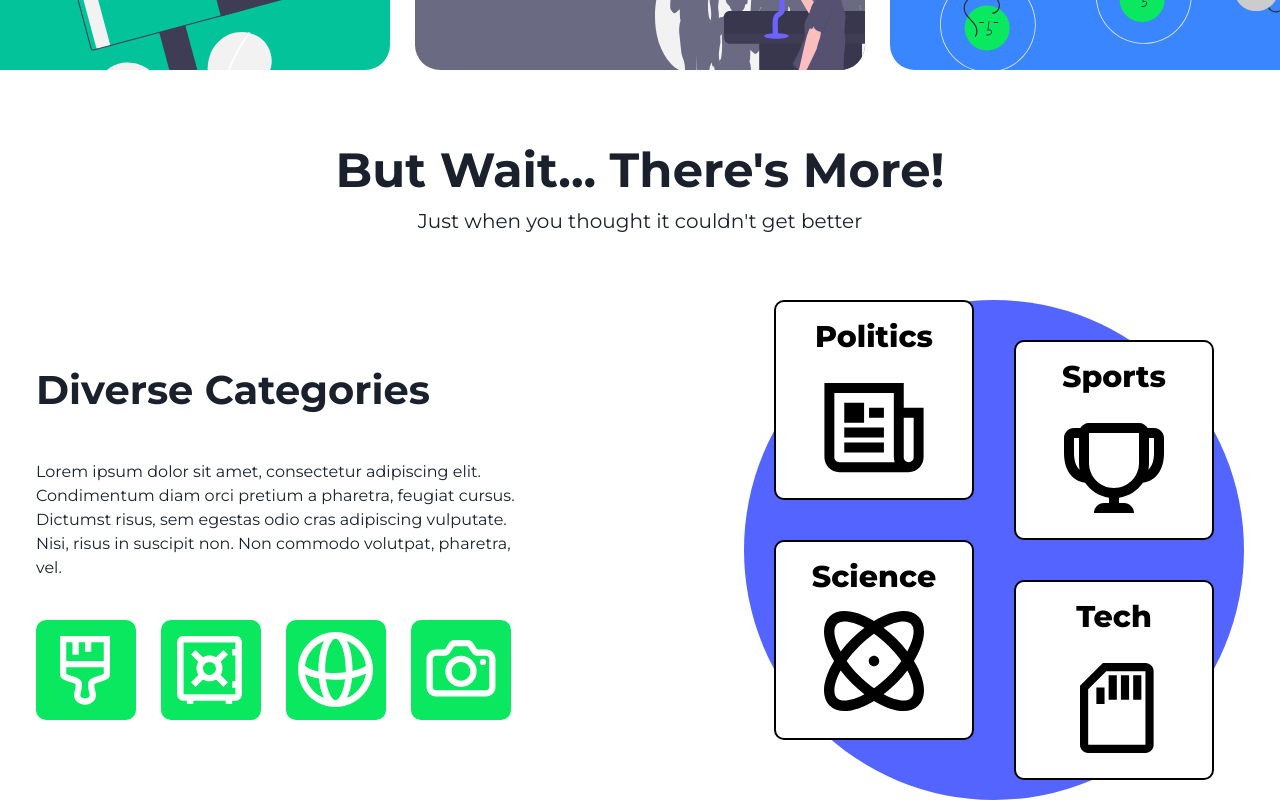
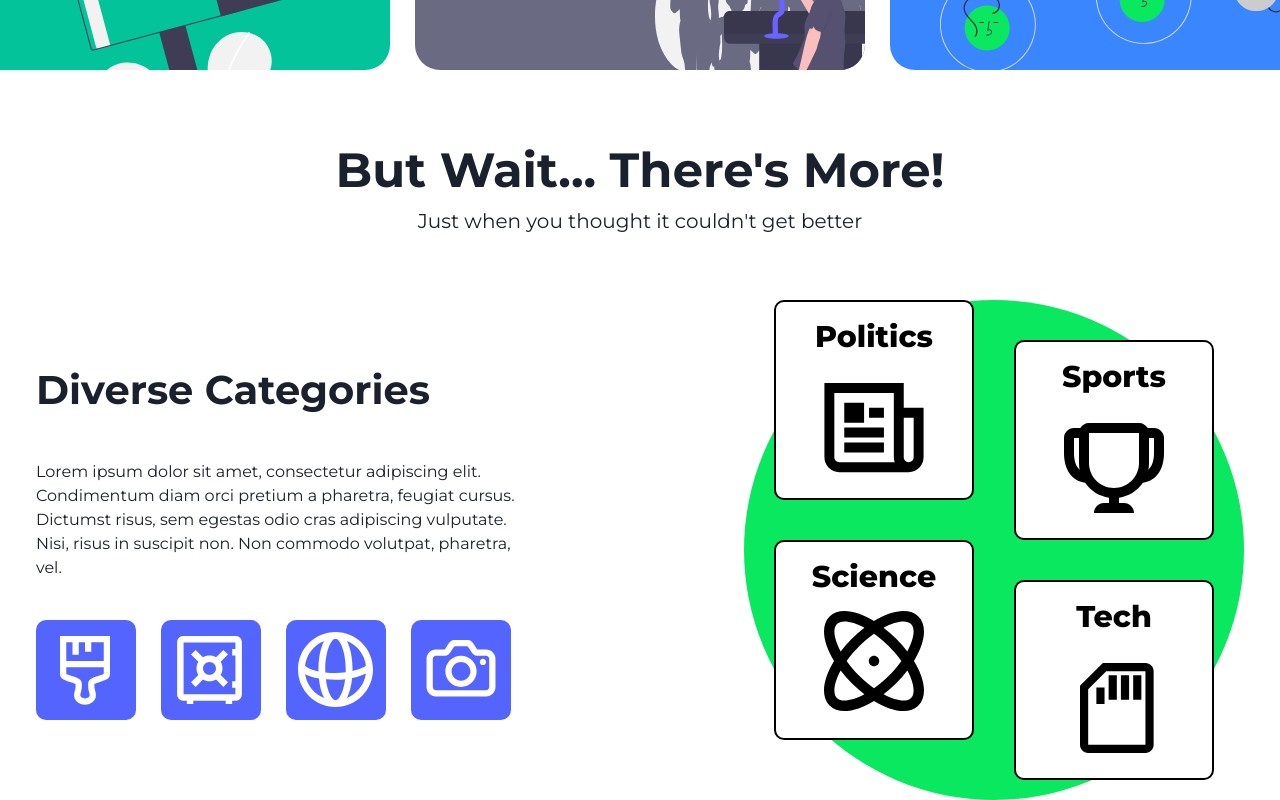
Before and after one commit to aditya1rawat/onpointsite2.0, a Next.js app: page / in a window 1280 px wide. Shown: the part 1946-2746 px from the top of the page. Built offline with nearby package versions, Linux system fonts and the light colour scheme.

Commit message:
tooltips

```diff
--- a/components/Landing/CategoriesWriters/CategoriesWriters.js
+++ b/components/Landing/CategoriesWriters/CategoriesWriters.js
@@ -6,7 +6,8 @@ import {
 	Text,
 	VStack,
 	Flex,
-	SimpleGrid
+	SimpleGrid,
+	Tooltip
 } from '@chakra-ui/react';
 import Categories from './Categories';
 import Writers from './Writers';
@@ -46,10 +47,11 @@ export default function CategoriesWriters() {
 							non. Non commodo volutpat, pharetra, vel.
 						</Text>
 						<Stack direction='row' mt='10' spacing='25px'>
+							<Tooltip label='Art' placement='top'>
 								<Box
 									width='100px'
 									height='100px'
-								bg='#09E85E'
+									bg='#5465FF'
 									px='6'
 									py='4'
 									borderRadius='10px'
@@ -69,10 +71,12 @@ export default function CategoriesWriters() {
 										/>
 									</svg>
 								</Box>
+							</Tooltip>
+							<Tooltip label='Business' placement='top'>
 								<Box
 									width='100px'
 									height='100px'
-								bg='#09E85E'
+									bg='#5465FF'
 									px='4'
 									py='4'
 									borderRadius='10px'
@@ -92,10 +96,12 @@ export default function CategoriesWriters() {
 										/>
 									</svg>
 								</Box>
+							</Tooltip>
+							<Tooltip label='Current Events' placement='top'>
 								<Box
 									width='100px'
 									height='100px'
-								bg='#09E85E'
+									bg='#5465FF'
 									borderRadius='10px'
 									px='3'
 									py='3'
@@ -115,10 +121,12 @@ export default function CategoriesWriters() {
 										/>
 									</svg>
 								</Box>
+							</Tooltip>
+							<Tooltip label='Entertainment' placement='top'>
 								<Box
 									width='100px'
 									height='100px'
-								bg='#09E85E'
+									bg='#5465FF'
 									borderRadius='10px'
 									px='15px'
 									py='5'
@@ -138,12 +146,13 @@ export default function CategoriesWriters() {
 										/>
 									</svg>
 								</Box>
+							</Tooltip>
 						</Stack>
 					</Box>
 					<Box
 						width='500px'
 						height='500px'
-						bg='#5465FF'
+						bg='#09E85E'
 						borderRadius='250px'
 					>
 						<Flex mx='auto' justifyContent='center'>
```
Lines whose indentation alone changed are shown as unchanged.
